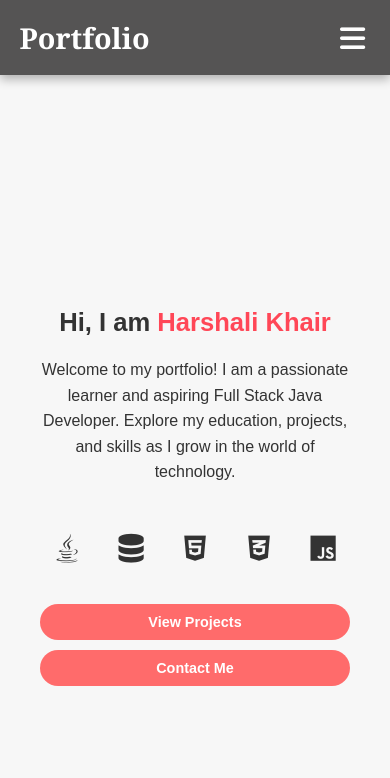
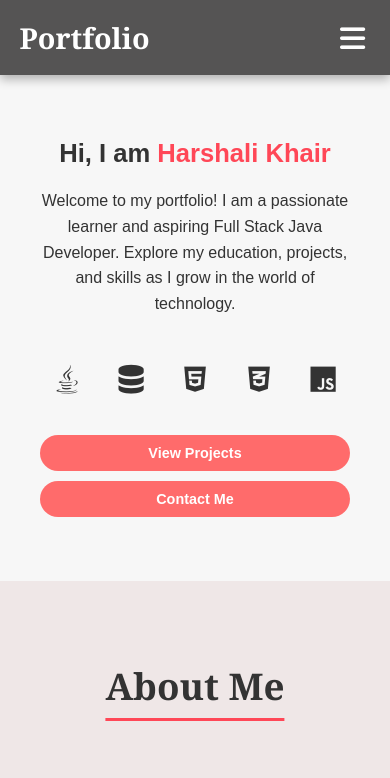
Before and after one commit to harshali1105/Portfolio, a plain HTML site: page index.html in a window 390 px wide. Shown: the top 778 px of the page. Drawn offline with Linux system fonts and the light colour scheme.

Commit message:
style.css

```diff
--- a/style.css
+++ b/style.css
@@ -713,6 +713,10 @@ section h1.in-view::after {
         gap: 15px;
     }
 
+    .container{
+        height: 60vh;
+    }
+
     .home-text {
         text-align: center;
         padding: 10px;
@@ -746,4 +750,12 @@ section h1.in-view::after {
         padding: 10px 15px;
         font-size: 0.9rem;
     }
+
+    section h1{
+    margin: 0 auto 50px;
+    font-size: 2.3rem;
+    position: relative;
+    display: inline-block;
+    }
+
 }
```
